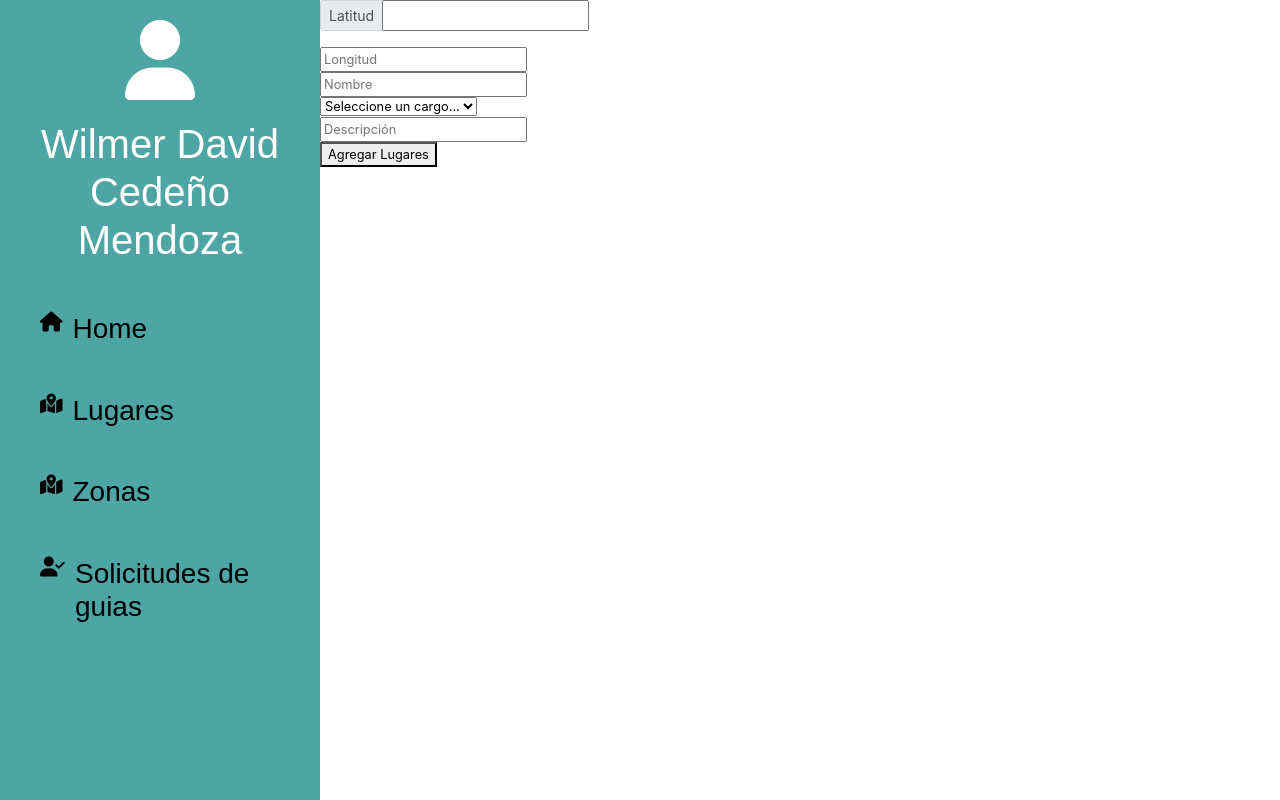
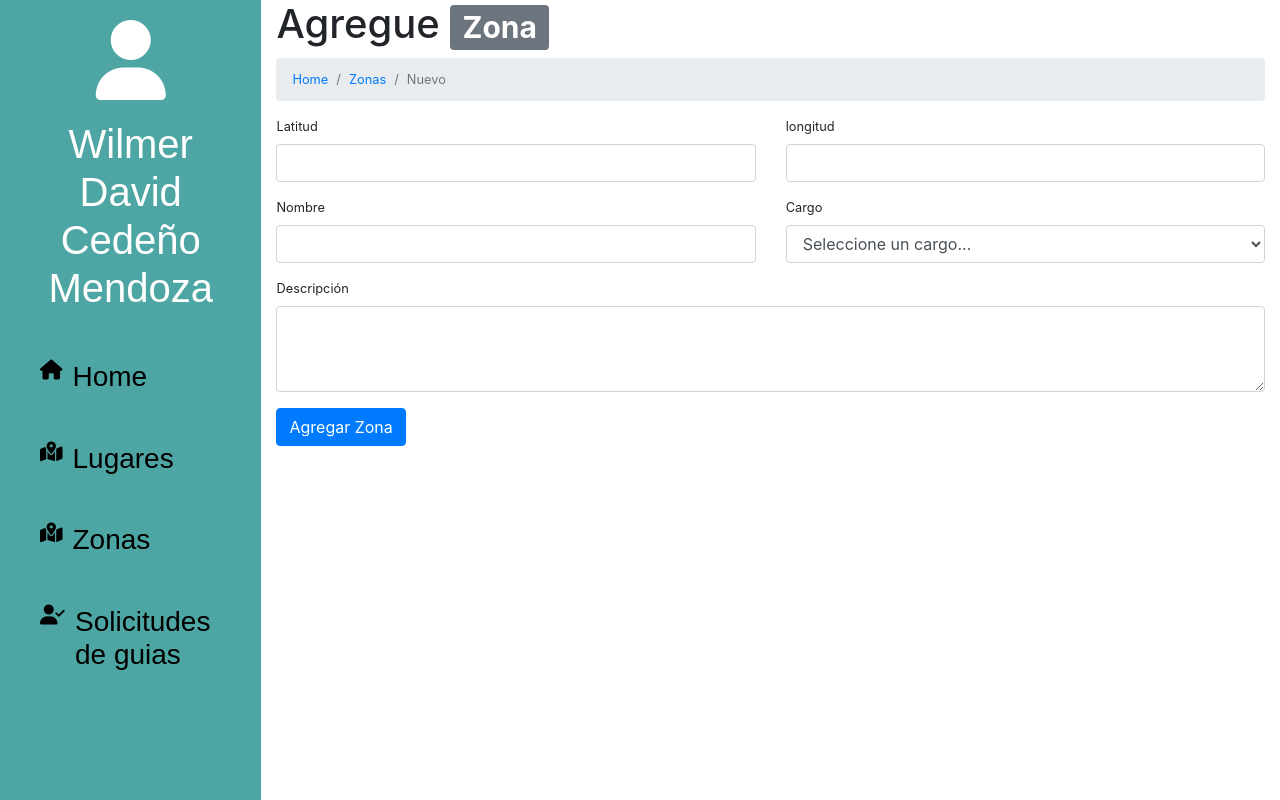
Before and after one commit to Trixtaro/rutasturisticas, a React (Create React App) app in the folder react-app/: page /admin/zona/agregar in a window 1280 px wide. Built offline with nearby package versions, Linux system fonts and the light colour scheme; a web font is replaced by a local one.

Commit message:
Se mejoró CSS de zona

```diff
--- a/react-app/src/pages/admin/zona/agregarZona.js
+++ b/react-app/src/pages/admin/zona/agregarZona.js
@@ -1,6 +1,7 @@
 import React from 'react';
 import { Redirect } from 'react-router-dom';
 import 'bootstrap/dist/css/bootstrap.min.css';
+import { Link } from 'react-router-dom';
 
 class agregarZona extends React.Component {
     constructor (props) {
@@ -49,24 +50,45 @@ class agregarZona extends React.Component {
 
     formulario () {
         return (
+            <div className="container-sm">
+                <h1>Agregue <span class="badge badge-secondary">Zona</span></h1>
+                <nav aria-label="breadcrumb">
+                    <ol class="breadcrumb">
+                      <li class="breadcrumb-item"><Link to="/admin/home">Home</Link></li>
+                      <li class="breadcrumb-item"><Link to="/admin/zona">Zonas</Link></li>
+                      <li class="breadcrumb-item active" aria-current="page">Nuevo</li>
+                    </ol>
+                </nav>
                 <form onSubmit={this.handleSubmit}>
-                <div className="input-group input-group-sm mb-3">
-                    <div className="input-group-prepend">
-                        <span className="input-group-text" id="inputGroup-sizing-sm">Latitud</span>
+                    <div className="row">
+                        <div className="col">
+                            <div class="form-group">
+                                <label for="InputLatitud">Latitud</label>
+                                <input type="text" class="form-control" id="InputLatitud" onChange={this.handleChange} value={this.state.form.latitud} required aria-describedby="latitudHelp" />
+                                <small id="latitudHelp" class="form-text text-muted"></small>
                             </div>
-                    <input type="text" id="latitud" name="latitud" onChange={this.handleChange} value={this.state.form.latitud} required/>
-
+                        </div>
+                        <div className="col">
+                            <div class="form-group">
+                                <label for="InputLongitud">longitud</label>
+                                <input type="text" class="form-control" id="InputLongitud" onChange={this.handleChange} value={this.state.form.longitud} required aria-describedby="longitudHelp" />
+                                <small id="longitudHelp" class="form-text text-muted"></small>
+                            </div>
+                        </div>
                     </div>
 
-
-                <div className="field">
-                    <input type="text" id="longitud" name="longitud" placeholder="Longitud"  onChange={this.handleChange} value={this.state.form.longitud} required/>
+                    <div className="row">
+                        <div className='col'>
+                            <div class="form-group">
+                                <label for="InputNombre">Nombre</label>
+                                <input type="text" class="form-control" id="InputNombre" onChange={this.handleChange} value={this.state.form.nombre} required onChange={this.handleChange} value={this.state.form.longitud} required aria-describedby="nombreHelp" />
+                                <small id="nombreHelp" class="form-text text-muted"></small>
                             </div>
-                <div className="field">
-                    <input type="text" id="nombre" name="nombre" placeholder="Nombre"  onChange={this.handleChange} value={this.state.form.nombre} required/>
                         </div>
-                <div className="field">
-                    <select id="cargo" name="cargo" placeholder="Cargo" onChange={this.handleChange} value={this.state.form.cargo} required>
+                        <div className='col'>
+                            <div class="form-group">
+                                <label for="cargoSelect">Cargo</label>
+                                <select class="form-control" id="cargoSelect" onChange={this.handleChange} value={this.state.form.cargo} required >
                                     <option value="">Seleccione un cargo...</option>
                                     <option value="Pais">País</option>
                                     <option value="Provincia">Provincia</option>
@@ -76,11 +98,17 @@ class agregarZona extends React.Component {
                                     <option value="Parroquia Urbana">Parroquia Urbana</option>
                                 </select>
                             </div>
-                <div className="field">
-                    <input type="text" id="descripcion" name="descripcion" placeholder="Descripción"  onChange={this.handleChange} value={this.state.form.descripcion} required/>
                         </div>
-                <button className="boton">Agregar Lugares</button>
+                    </div>
+
+                    <div class="form-group">
+                        <label for="descripcionTextarea">Descripción</label>
+                        <textarea class="form-control" id="descripcionTextarea" rows="3" onChange={this.handleChange} value={this.state.form.descripcion} required ></textarea>
+                    </div>
+
+                    <button type="button" className="btn btn-primary">Agregar Zona</button>
                 </form>
+            </div>
         );
     }
 
```
Lines whose indentation alone changed are shown as unchanged.
